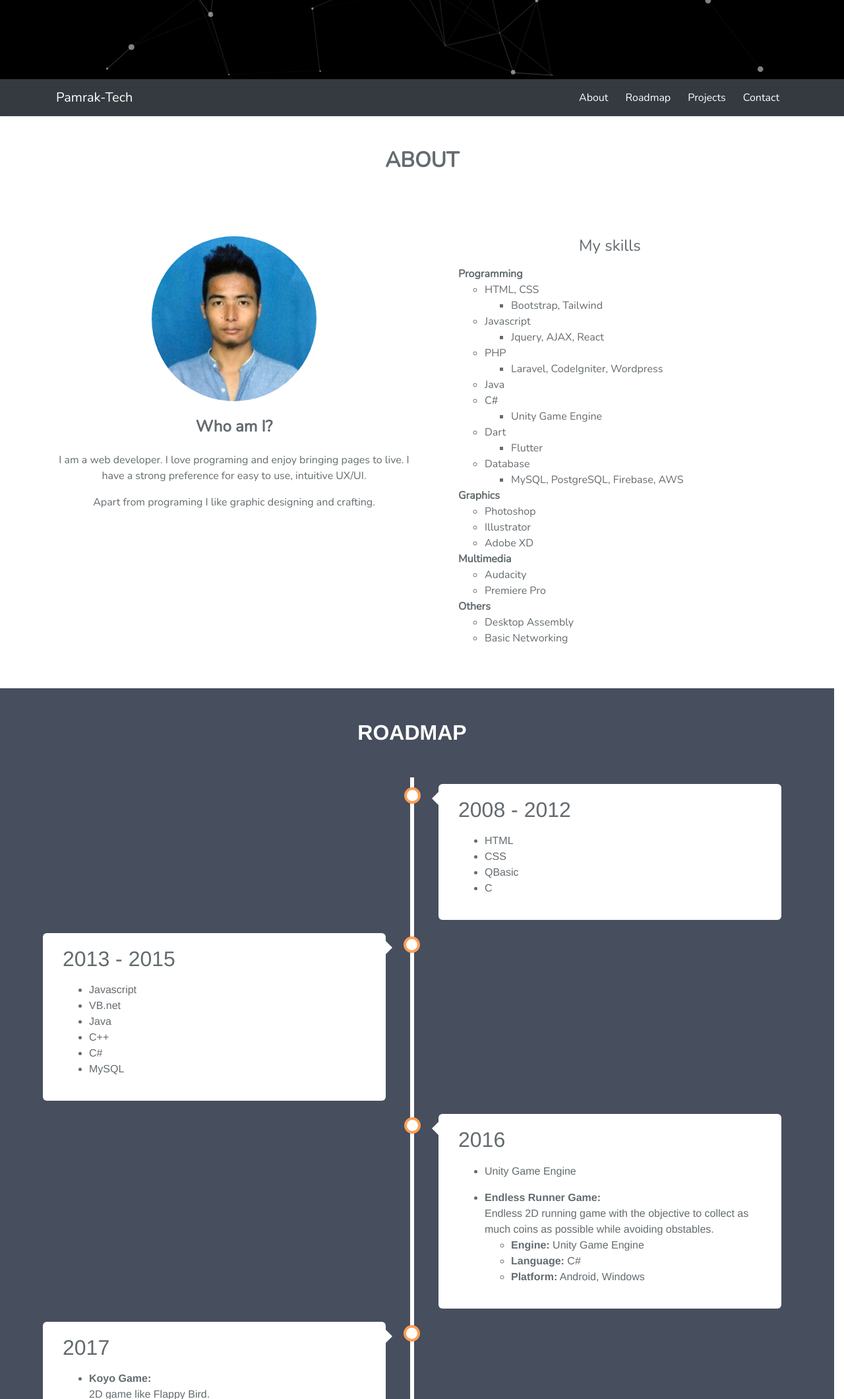
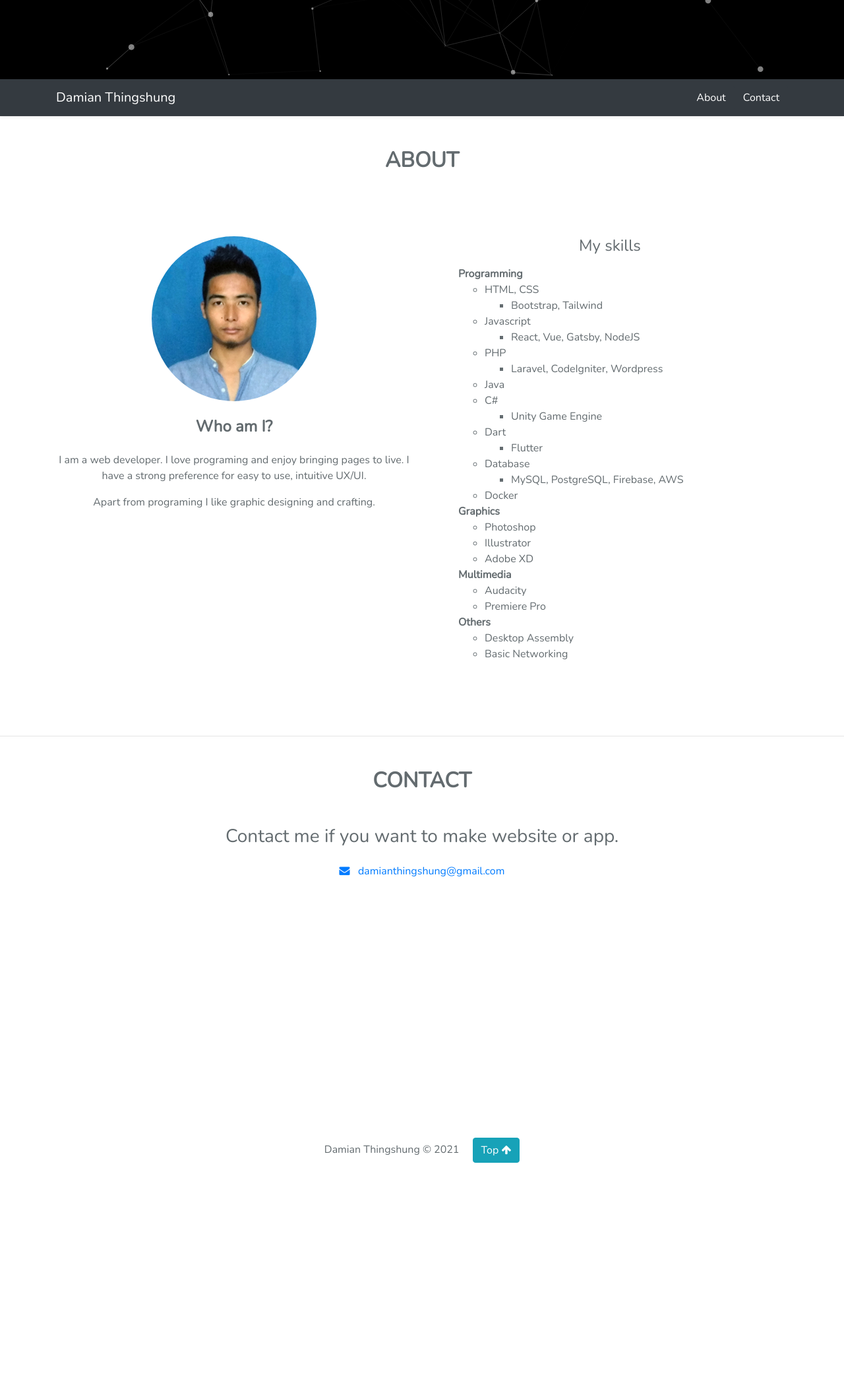
Before and after one commit to damianthingshung/damianthingshung.github.io, a plain HTML site: page index.html in a window 1280 px wide. Shown: the part 680-2800 px from the top of the page at 66% size. After the commit the page ends 2458 px from the top, so only its background shows below. Drawn offline with nearby package versions, Linux system fonts and the light colour scheme.

Commit message:
comment roadmap and projects

```diff
--- a/index.html
+++ b/index.html
@@ -5,7 +5,7 @@
     <meta charset="utf-8">
     <meta name="viewport" content="width=device-width, initial-scale=1">
 
-    <title>Pamrak-Tech</title>
+    <title>Damian Thingshung</title>
 
     <link rel="icon" href="favicon.ico" type="image/x-icon" />
 
@@ -304,8 +304,10 @@
     <div id="app">
         <nav class="navbar navbar-expand-md navbar-dark bg-dark shadow-sm" id="navigation">
             <div class="container">
-                <a class="navbar-brand" href="https://www.pamraktech.com/">
-                    Pamrak-Tech
+                <!-- <a class="navbar-brand" href="https://www.pamraktech.com/"> -->
+                <!-- <a class="navbar-brand" href="https://damianthingshung.github.io/"> -->
+                <a class="navbar-brand" href="/">
+                    Damian Thingshung
                 </a>
                 <button class="navbar-toggler" type="button" data-toggle="collapse"
                     data-target="#navbarSupportedContent" aria-controls="navbarSupportedContent" aria-expanded="false"
@@ -324,12 +326,12 @@
                         <li class="nav-item">
                             <a href="#about" class="btn btn-dark">About</a>
                         </li>
-                        <li class="nav-item">
+                        <!-- <li class="nav-item">
                             <a href="#roadmapSection" class="btn btn-dark">Roadmap</a>
                         </li>
                         <li class="nav-item">
                             <a href="#projects" class="btn btn-dark">Projects</a>
-                        </li>
+                        </li> -->
                         <li class="nav-item">
                             <a href="#contact" class="btn btn-dark">Contact</a>
                         </li>
@@ -366,7 +368,7 @@
                             </ul>
                             <li>Javascript</li>
                             <ul>
-                                <li>Jquery, AJAX, React</li>
+                                <li>React, Vue, Gatsby, NodeJS</li>
                             </ul>
                             <li>PHP</li>
                             <ul>
@@ -385,6 +387,7 @@
                             <ul>
                                 <li>MySQL, PostgreSQL, Firebase, AWS</li>
                             </ul>
+                            <li>Docker</li>
                         </ul>
                         <li><strong>Graphics</strong></li>
                         <ul>
@@ -407,7 +410,8 @@
             </div>
             <!-- <hr class="my-5"> -->
         </div>
-        <div class="row w-100">
+
+        <!-- <div class="row w-100">
             <div class="col-md-12" id="roadmapSection">
                 <h2 class="text-center my-5 text-white"><strong>ROADMAP</strong></h2>
                 <div class="timeline mb-5">
@@ -669,7 +673,6 @@
         </div>
 
         <div class="container">
-            <!-- <hr class="my-5"> -->
             <div class="row">
                 <div class="col-md-12" id="projects">
                     <h2 class="text-center my-5"><strong>PROJECTS</strong></h2>
@@ -783,7 +786,6 @@
                 </div>
                 <div class="col-md-4 d-flex align-items-stretch">
                     <div class="card w-100 mb-5">
-                        <!-- <div class="card"> -->
                         <div class="card-header">
                             <img class="card-img-top" src="storage/tangkhul.png" alt="Image">
                         </div>
@@ -796,7 +798,6 @@
                                 <b>Platform:</b> Web, Android
                             </p>
                         </div>
-                        <!-- </div> -->
                         <div class="card-footer">
                             <a href="https://play.google.com/store/apps/details?id=com.tangkhulenglishdictionary.tangkhulenglishdictionary"
                                 class="btn btn-primary  btn-block" target="_blank"><i class="fa fa-eye"></i>
@@ -827,7 +828,8 @@
                     </div>
                 </div>
             </div>
-        </div>
+        </div> -->
+
         <hr class="my-5">
         <div class="container">
             <div class="row">
@@ -860,12 +862,10 @@
             </div> -->
             <div class="row">
                 <div class="col-md-12 text-center" id="">
-                    <!-- <p class="my-5">OR</p> -->
-                    <p>
-                        <!-- <strong>Phone no:</strong> -->
+                    <!-- <p>
                         <a href="tel:919863429588" class="">
                             <i class="fa fa-phone"></i>&nbsp;&nbsp; +91-9863-429-588</a>
-                    </p>
+                    </p> -->
                     <p>
                         <!-- <strong>Email: </strong> -->
                         <a href="mailto:damianthingshung@gmail.com" class=" break-all">
@@ -873,13 +873,25 @@
                             damianthingshung@gmail.com</a>
                     </p>
 
+                    <br />
+                    <br />
+                    <br />
+                    <br />
+                    <br />
+                    <br />
+                    <br />
+                    <br />
+                    <br />
+                    <br />
+
                 </div>
             </div>
             <div class="my-5">&nbsp;</div>
         </div>
         <div class="footer py-3 text-center">
-            Pamrak Tech &copy; 2019 <a href="#top" class="btn btn-info ml-3">Top <i class="fa fa-arrow-up"
-                    aria-hidden="true"></i></a>
+            Damian Thingshung &copy;
+            <script>document.write(new Date().getFullYear())</script>
+            <a href="#top" class="btn btn-info ml-3">Top <i class="fa fa-arrow-up" aria-hidden="true"></i></a>
         </div>
     </div>
     <!-- <script src="https://cdn.jsdelivr.net/npm/p5@1.1.9/lib/p5.js"></script> -->
```
